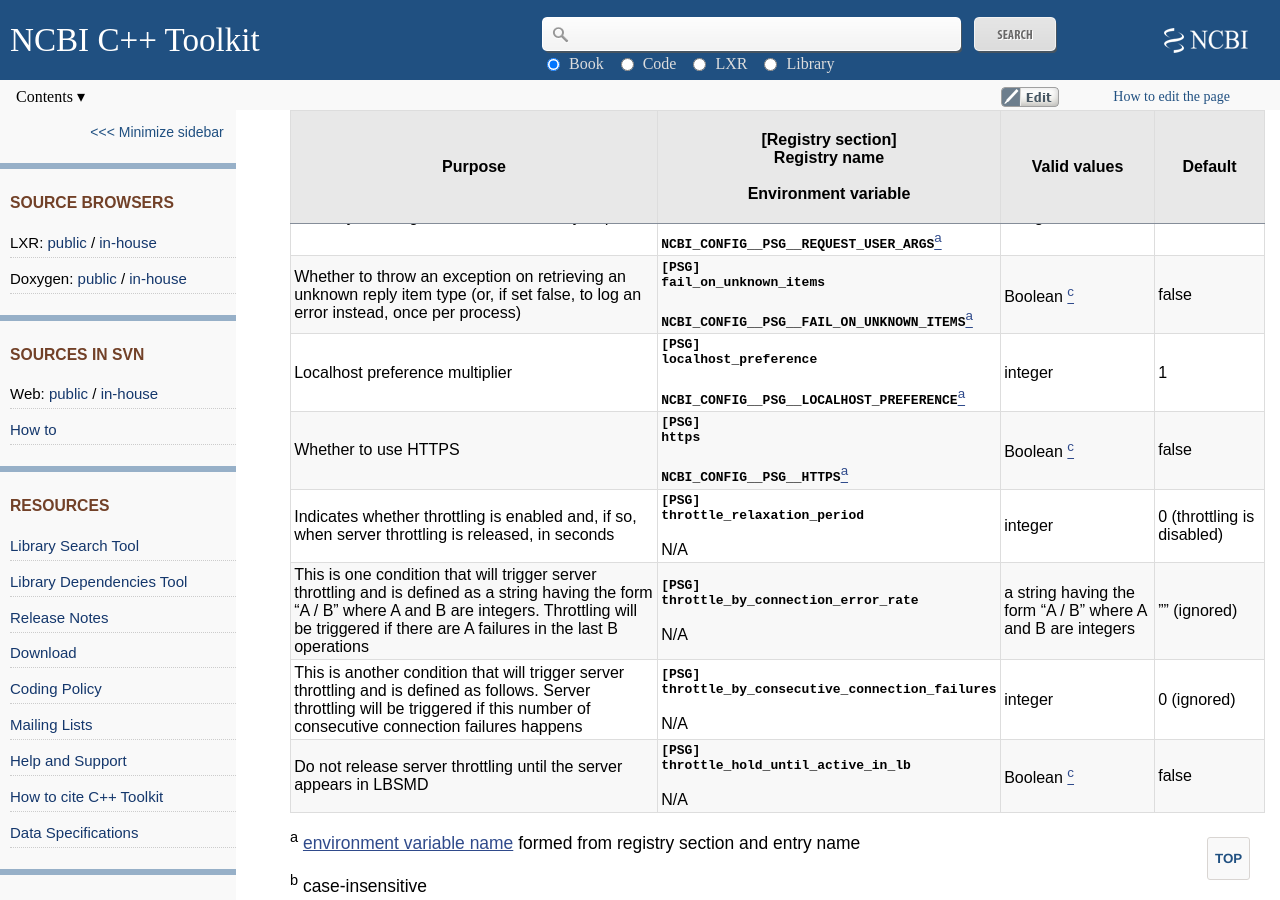
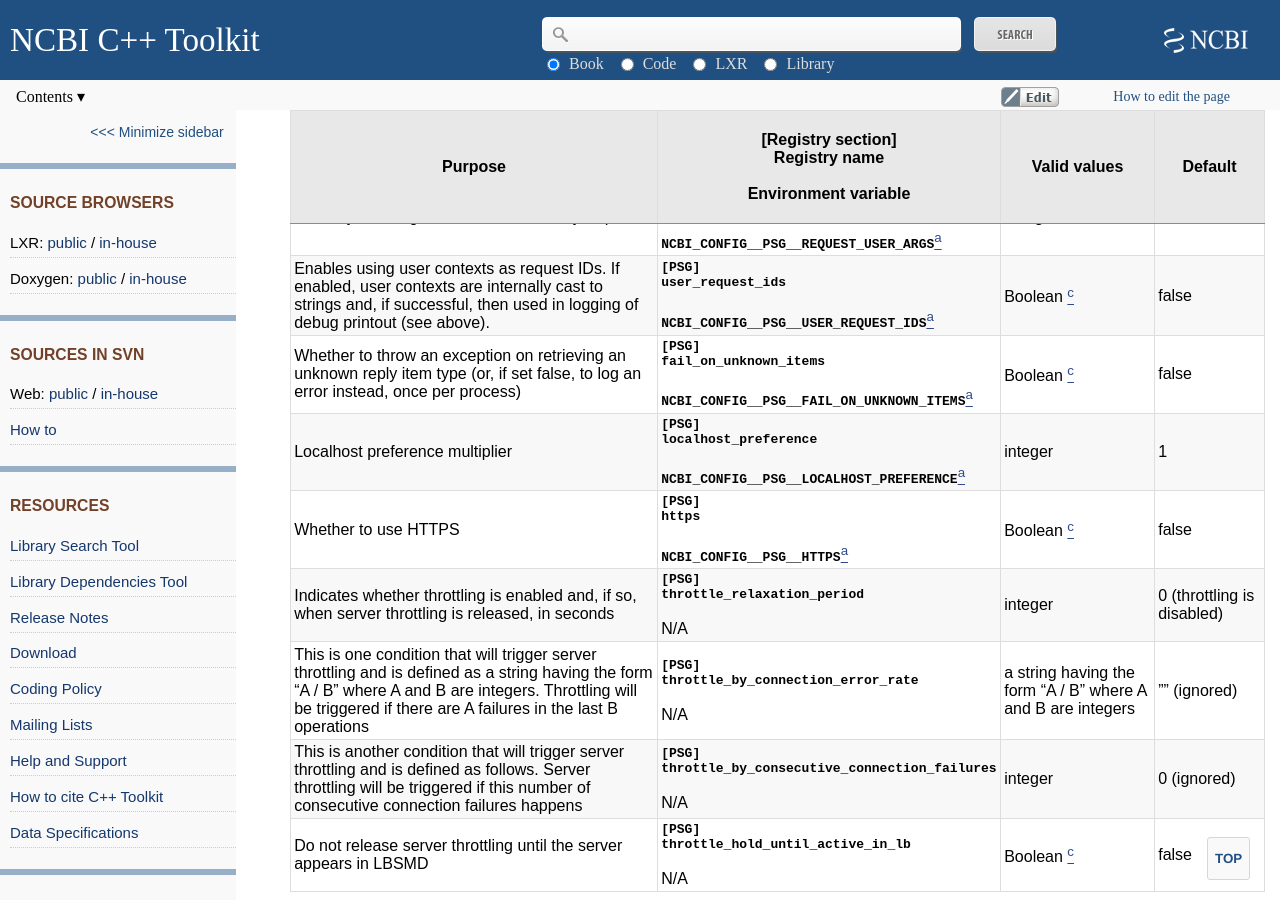
Before and after one commit to ncbi/cxx-toolkit, a Jekyll site: the page built from pages/ch_libconfig.md, in a window 1280 px wide and 900 px high, scrolled down 37806 px. Built offline with Jekyll 4.4.1, drawn with Linux system fonts in a browser that asks for light colours.

Commit message:
Described new PSG param. JIRA CXX-12265
* [PSG] user_request_ids.

```diff
--- a/pages/ch_libconfig.md
+++ b/pages/ch_libconfig.md
@@ -828,6 +828,7 @@
 | Number of retries after any failure before giving up on a request                                                                                                                                                      | **`[PSG]`**<br/>**`request_retries`**<br/><br/>**`NCBI_CONFIG__PSG__REQUEST_RETRIES`**[<sup>a</sup>](#ch_libconfig.TF.13.1.1)               | integer                                                     | 2                          |
 | Timeout on request, in seconds                                                                                                                                                                                         | **`[PSG]`**<br/>**`request_timeout`**<br/><br/>**`NCBI_CONFIG__PSG__REQUEST_TIMEOUT`**[<sup>a</sup>](#ch_libconfig.TF.13.1.1)               | integer                                                     | 10                         |
 | Arbitrary URL arguments to add to every request                                                                                                                                                                        | **`[PSG]`**<br/>**`request_user_args`**<br/><br/>**`NCBI_CONFIG__PSG__REQUEST_USER_ARGS`**[<sup>a</sup>](#ch_libconfig.TF.13.1.1)           | string                                                      | ""                         |
+| Enables using user contexts as request IDs. If enabled, user contexts are internally cast to strings and, if successful, then used in logging of debug printout (see above).                                           | **`[PSG]`**<br/>**`user_request_ids`**<br/><br/>**`NCBI_CONFIG__PSG__USER_REQUEST_IDS`**[<sup>a</sup>](#ch_libconfig.TF.13.1.1)             | Boolean [<sup>c</sup>](#ch_libconfig.TF.13.1.3)             | false                      |
 | Whether to throw an exception on retrieving an unknown reply item type (or, if set false, to log an error instead, once per process)                                                                                   | **`[PSG]`**<br/>**`fail_on_unknown_items`**<br/><br/>**`NCBI_CONFIG__PSG__FAIL_ON_UNKNOWN_ITEMS`**[<sup>a</sup>](#ch_libconfig.TF.13.1.1)   | Boolean [<sup>c</sup>](#ch_libconfig.TF.13.1.3)             | false                      |
 | Localhost preference multiplier                                                                                                                                                                                        | **`[PSG]`**<br/>**`localhost_preference`**<br/><br/>**`NCBI_CONFIG__PSG__LOCALHOST_PREFERENCE`**[<sup>a</sup>](#ch_libconfig.TF.13.1.1)     | integer                                                     | 1                          |
 | Whether to use HTTPS                                                                                                                                                                                                   | **`[PSG]`**<br/>**`https`**<br/><br/>**`NCBI_CONFIG__PSG__HTTPS`**[<sup>a</sup>](#ch_libconfig.TF.13.1.1)                                   | Boolean [<sup>c</sup>](#ch_libconfig.TF.13.1.3)             | false                      |
```
